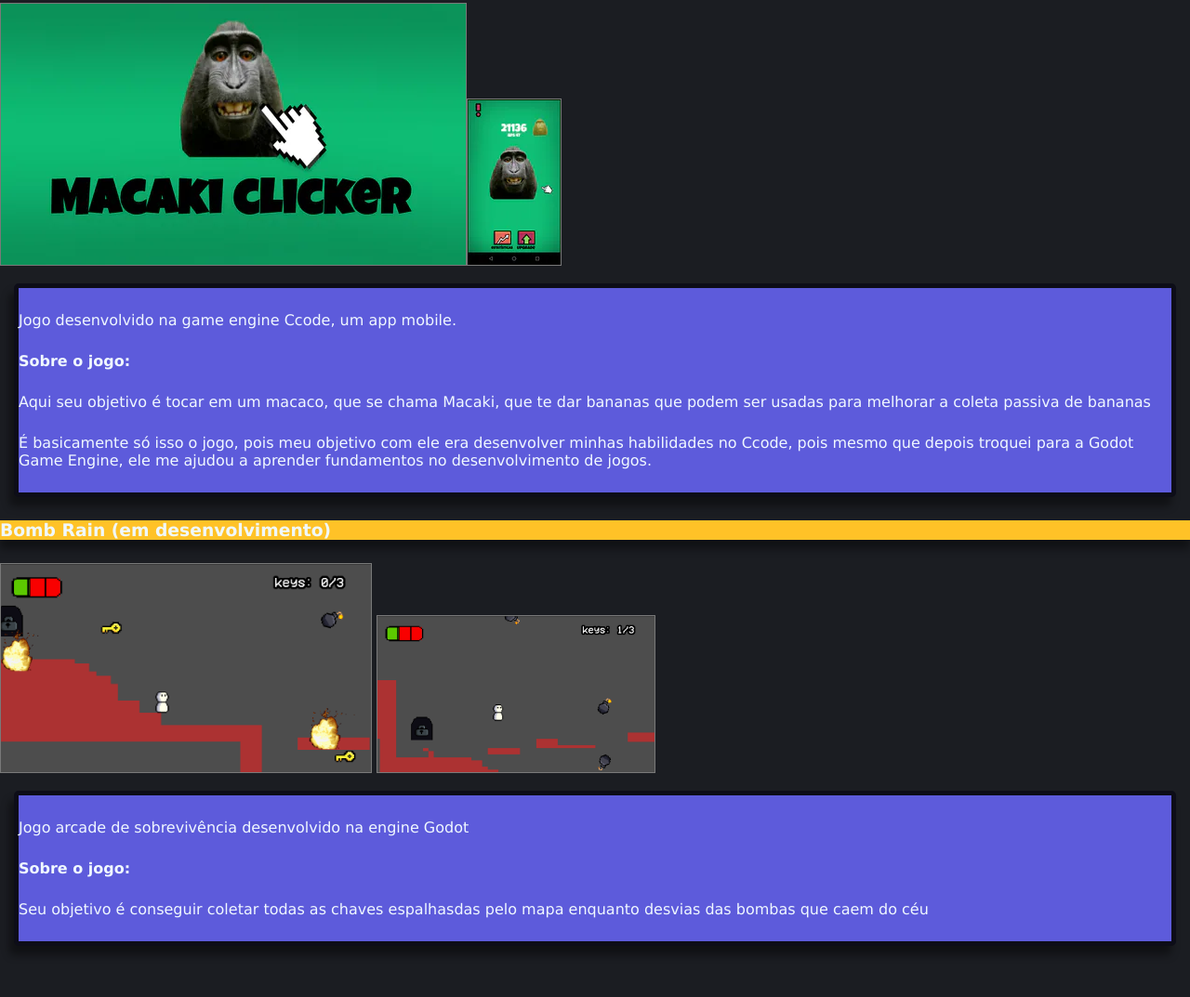
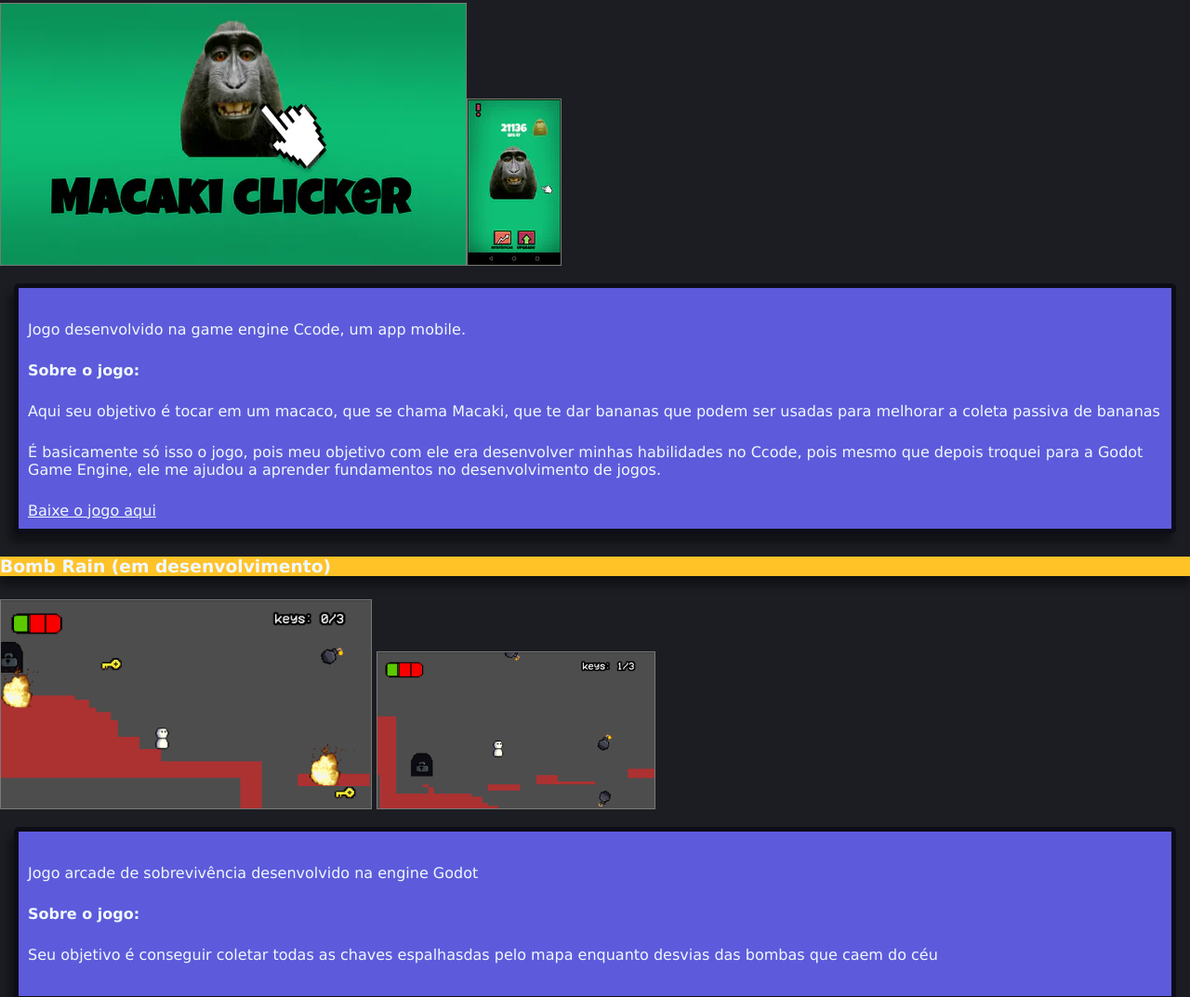
Before and after one commit to mateusousadeoliveira/mateusousadeoliveira, a plain HTML site: page index.html in a window 1280 px wide. Shown: the part 1338-2411 px from the top of the page at 93% size. Drawn offline with Linux system fonts and the light colour scheme.

Commit message:
Add files via upload

```diff
--- a/index.html
+++ b/index.html
@@ -53,7 +53,9 @@
   </p>
   <p>
     É basicamente só isso o jogo, pois meu objetivo com ele era desenvolver minhas habilidades no Ccode, pois mesmo que depois troquei para a Godot Game Engine, ele me ajudou a aprender fundamentos no desenvolvimento de jogos.
-  </p></div>
+  </p>
+  <a href="https://gamejolt.com/games/Macakiclicker/910182">Baixe o jogo aqui</a>
+</div>
 </div>
 <div class="jogo">
   <div class="nome"><h3>Bomb Rain (em desenvolvimento)</h3></div>
--- a/style/style.css
+++ b/style/style.css
@@ -89,6 +89,7 @@ a{
 .informaçoes{
     background-color: rgb(93, 91, 219);
     margin: 15px;
+    padding: 10px;
     border: 5px solid rgb(13, 13, 24) ;
     border-radius: 5px;
     box-shadow: -5px 10px 8px rgba(0, 0, 0,0.4) ;
```
